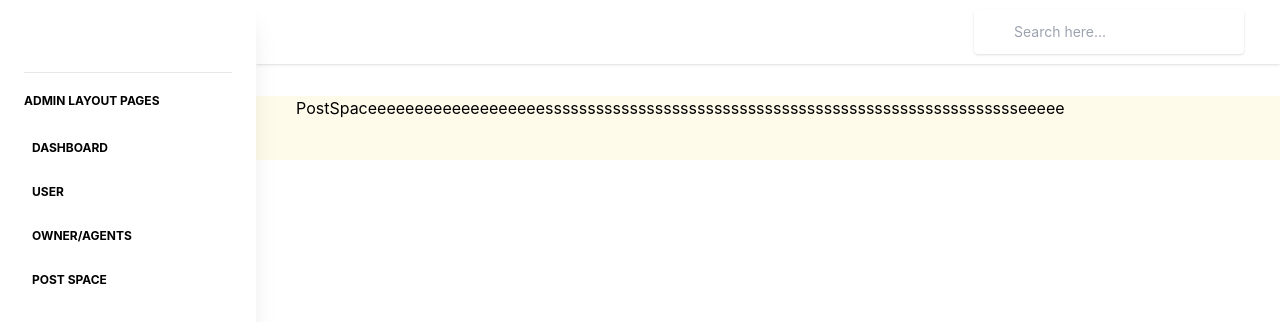
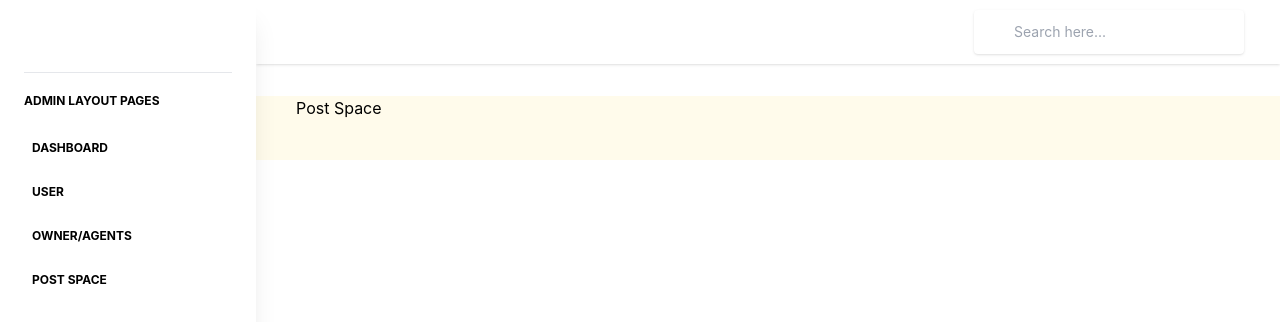
Before and after one commit to lexuantan159/SharedSpaceFinder-Front-End, a React (Create React App) app: page /admin/postspace in a window 1280 px wide. Shown: the top 322 px of the page. Built offline with nearby package versions, Linux system fonts and the light colour scheme.

Commit message:
fix code

```diff
--- a/src/components/admin/PostSpace.jsx
+++ b/src/components/admin/PostSpace.jsx
@@ -4,7 +4,7 @@ const PostSpace = () => {
     return (
         <>
         <div>
-            <h2>PostSpaceeeeeeeeeeeeeeeeeeesssssssssssssssssssssssssssssssssssssssssssssssssssssssseeeee</h2>
+            <h2>Post Space</h2>
         </div>
         </>
     )
--- a/src/pages/admin/Admin.jsx
+++ b/src/pages/admin/Admin.jsx
@@ -13,7 +13,6 @@ const Admin = () => {
     <div className='grid-container'>
 
     </div>
-
   )
 
 }
--- a/src/routes/index.js
+++ b/src/routes/index.js
@@ -18,7 +18,6 @@ export const routerAdmin = [
     { path: '/admin/user', layout: '/admin', component: User},
     { path: '/admin/owner', layout: '/admin', component: Owner},
     { path: '/admin/postspace', layout: '/admin', component: PostSpace}
-
 ]
 
 export {router}
```
